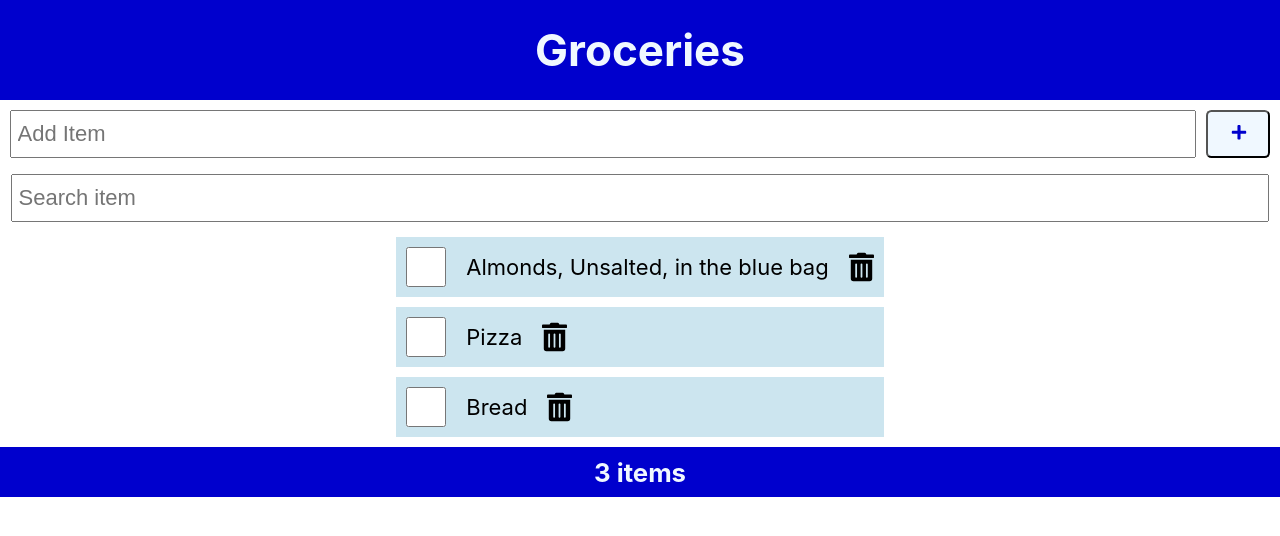
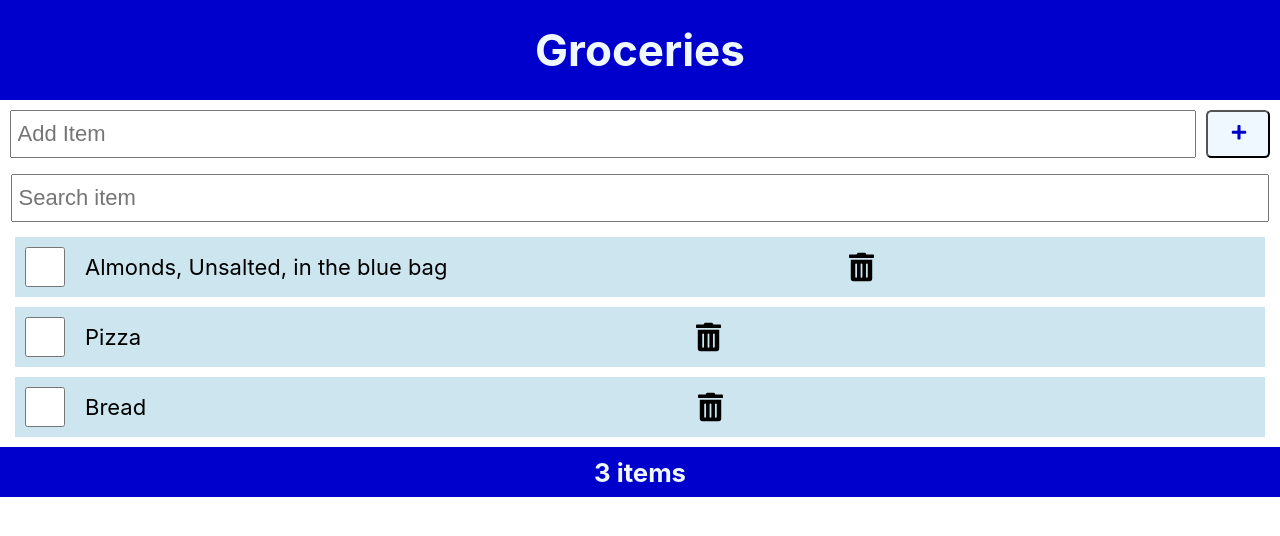
Before and after one commit to Ashwinv23/davegray_tut, a React (Create React App) app: page / in a window 1280 px wide. Shown: the top 536 px of the page. Built offline with nearby package versions, Linux system fonts and the light colour scheme; data requests are answered from the project's data file.

Commit message:
main content styling

```diff
--- a/src/components/LineItem.js
+++ b/src/components/LineItem.js
@@ -12,7 +12,7 @@ const LineItem = ({ item, handleChange, handleDelete }) => {
       <label style={{ textDecoration: item.checked ? "line-through" : null }}>
         {item.name}
       </label>
-      <FaTrashAlt onClick={() => handleDelete(item.id)} />
+      <FaTrashAlt className="trash" onClick={() => handleDelete(item.id)} />
     </li>
   );
 };
--- a/src/index.css
+++ b/src/index.css
@@ -53,13 +53,21 @@ footer {
 }
 
 main {
-  width: 100%;
+  /* width: 100%;
   display: flex;
   flex-direction: column;
   flex-grow: 1;
   justify-content: center;
   align-items: center;
-  overflow-y: auto;
+  overflow-y: auto; */
+}
+
+.item {
+  width: 1250px;
+}
+
+.trash {
+  margin: 0 auto;
 }
 
 .item svg {
@@ -85,7 +93,7 @@ li {
   margin: 10px 0px;
 }
 
-input[type="checkbox"] {
+.item input[type="checkbox"] {
   height: 40px;
   width: 40px;
   margin-right: 20px;
```
